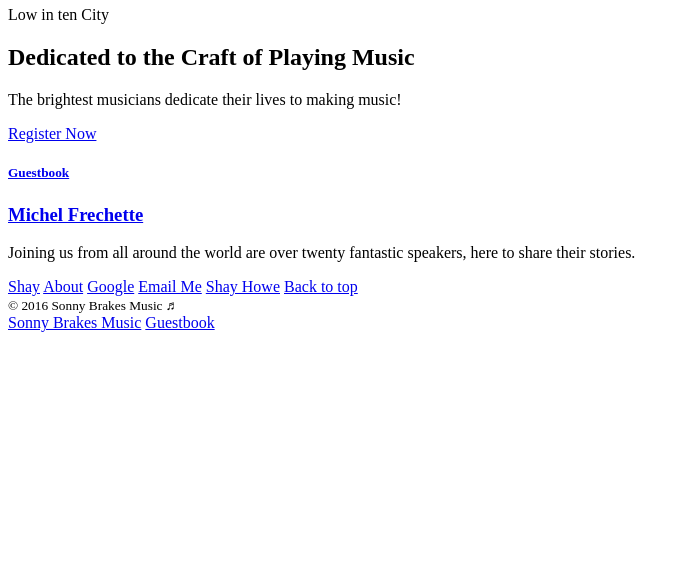
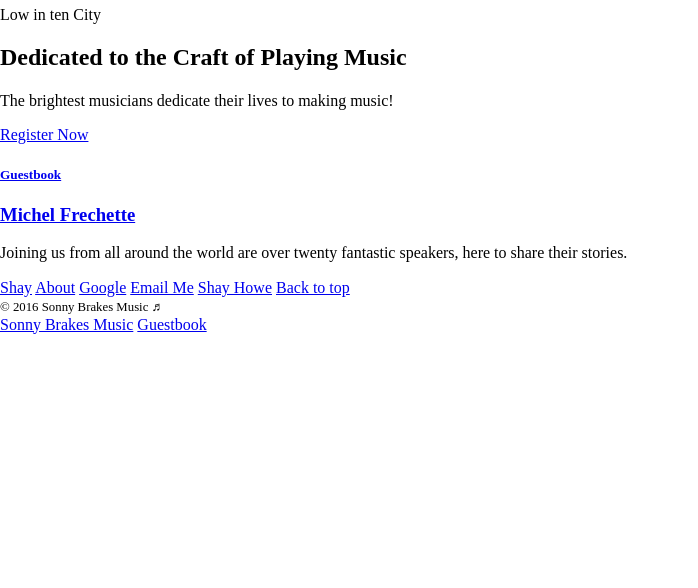
Before and after one commit to sonnybrakes/songs, a plain HTML site: page guestbook.html in a window 1280 px wide. Shown: the part 212-800 px from the top of the page, without its empty margins (0-698 px from the left). Drawn offline with nearby package versions, Linux system fonts and the light colour scheme.

Commit message:
css normalize.css main.css

```diff
--- a/guestbook.html
+++ b/guestbook.html
@@ -2,8 +2,8 @@
 <html lang="en">
   <head>
     <meta charset="utf-8">
-    <!-- <link rel="stylesheet" href="css/normalize.css"> -->
-    <!-- <link rel="stylesheet" href="css/main.css"> -->
+    <link rel="stylesheet" href="css/normalize.css">
+    <link rel="stylesheet" href="css/main.css">
     <title>Sonny Brakes Music</title>
   </head>
   <body id="top">
```
Also changed, not shown: index.html (+2 -2 lines), leader.html (+2 -2 lines), register.html (+2 -2 lines), repertoire.html (+2 -2 lines), schedule.html (+2 -2 lines).
